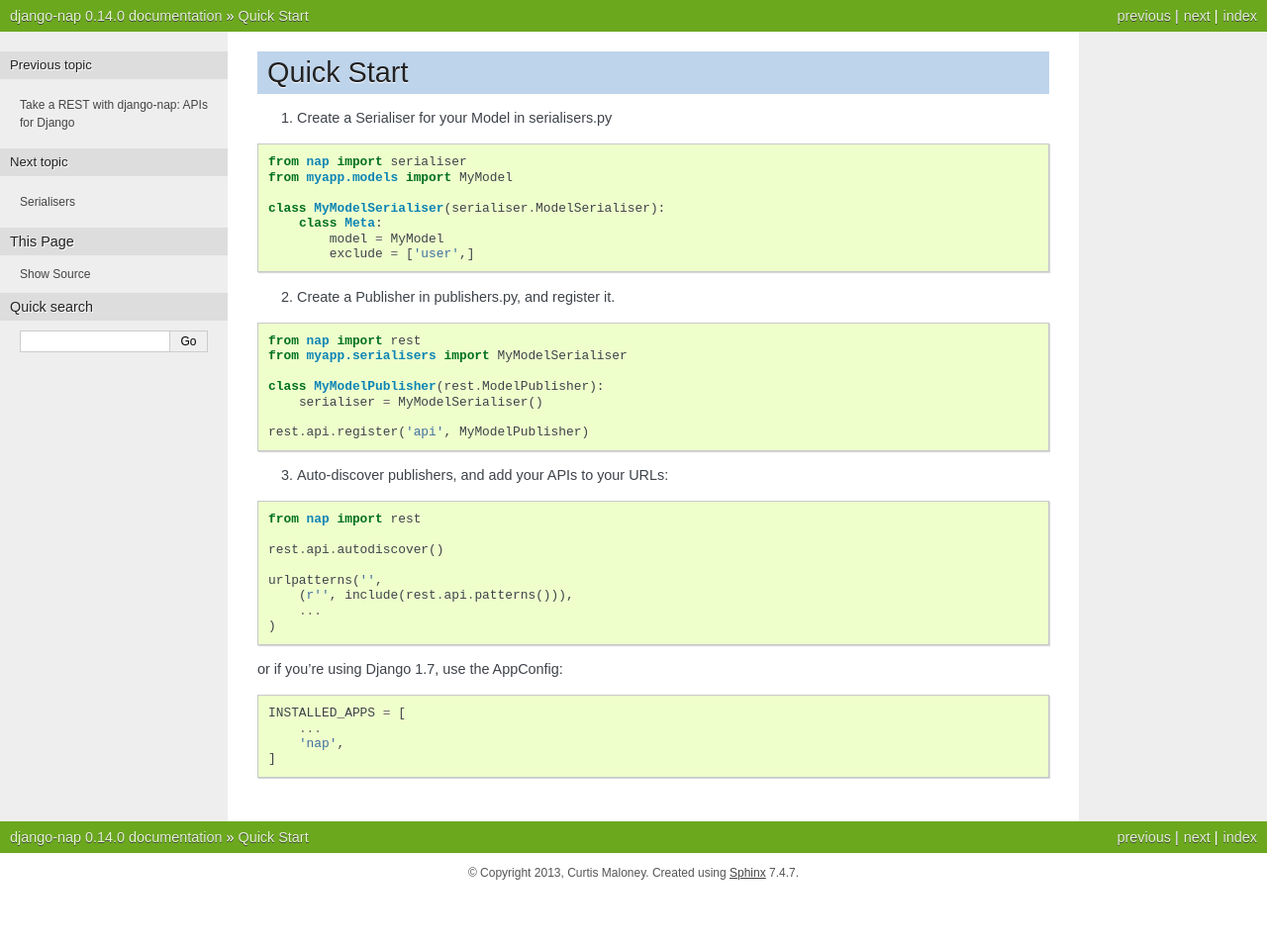
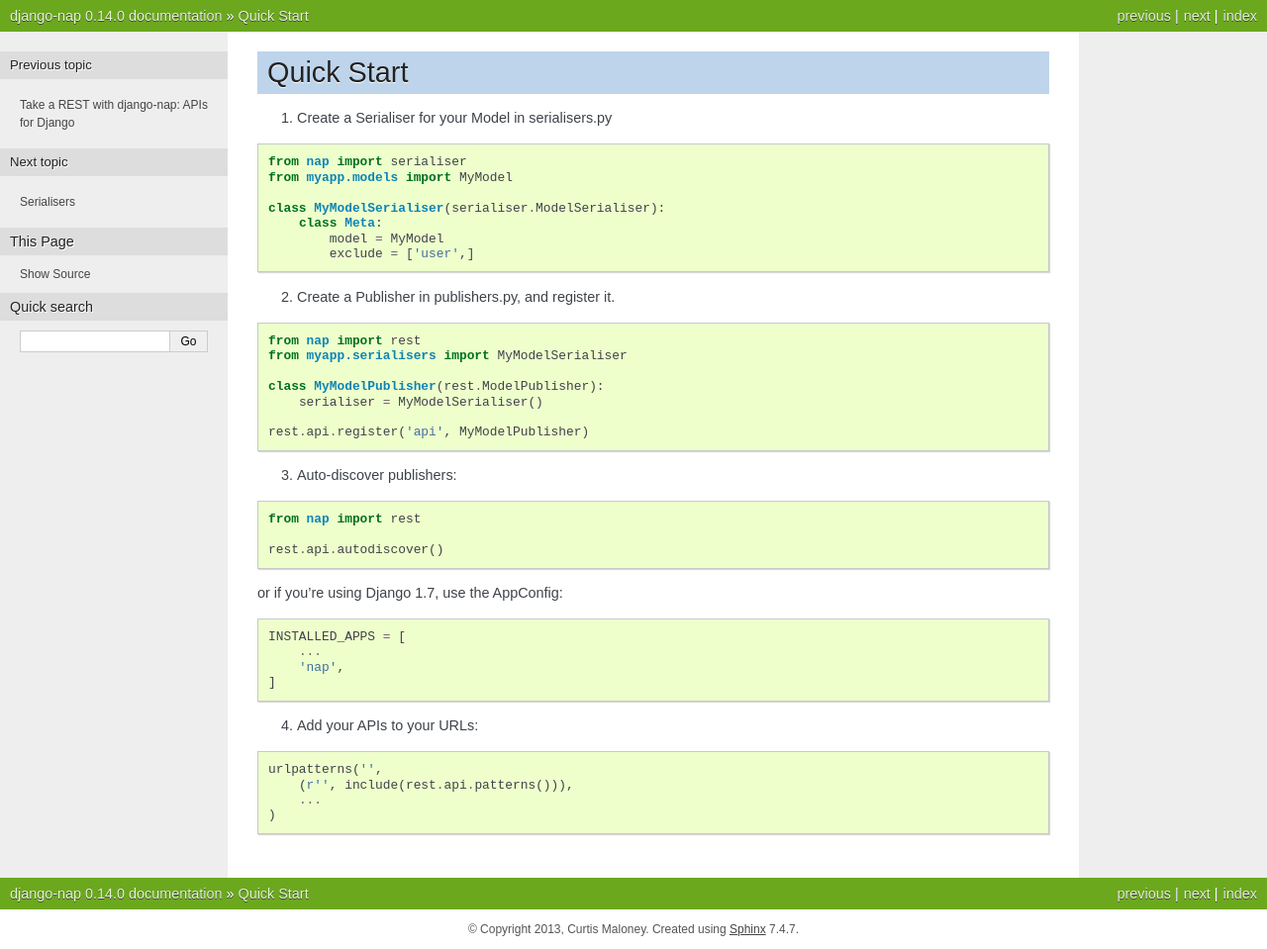
Before and after one commit to funkybob/django-nap, a Sphinx documentation site: the page built from docs/quickstart.rst, in a window 1280 px wide. Shown: the whole page at 99% size. Built offline with Sphinx 7.4.7, drawn with Linux system fonts in a browser that asks for light colours; pages that are not in the unit, such as notebooks, are missing from menus; before the commit the page ends 902 px from its top, so only the background shows below that; some of the changed lines change nothing that is shown.

Commit message:
Disambiguate quickstart

```diff
--- a/docs/quickstart.rst
+++ b/docs/quickstart.rst
@@ -25,18 +25,13 @@ Quick Start
 
     rest.api.register('api', MyModelPublisher)
 
-3. Auto-discover publishers, and add your APIs to your URLs:
+3. Auto-discover publishers:
 
 .. code-block:: python
 
     from nap import rest
 
     rest.api.autodiscover()
-
-    urlpatterns('',
-        (r'', include(rest.api.patterns())),
-        ...
-    )
 
 or if you're using Django 1.7, use the AppConfig:
 
@@ -46,3 +41,13 @@ or if you're using Django 1.7, use the AppConfig:
        ...
        'nap',
    ]
+
+
+4. Add your APIs to your URLs:
+
+.. code-block:: python
+
+    urlpatterns('',
+        (r'', include(rest.api.patterns())),
+        ...
+    )
```
